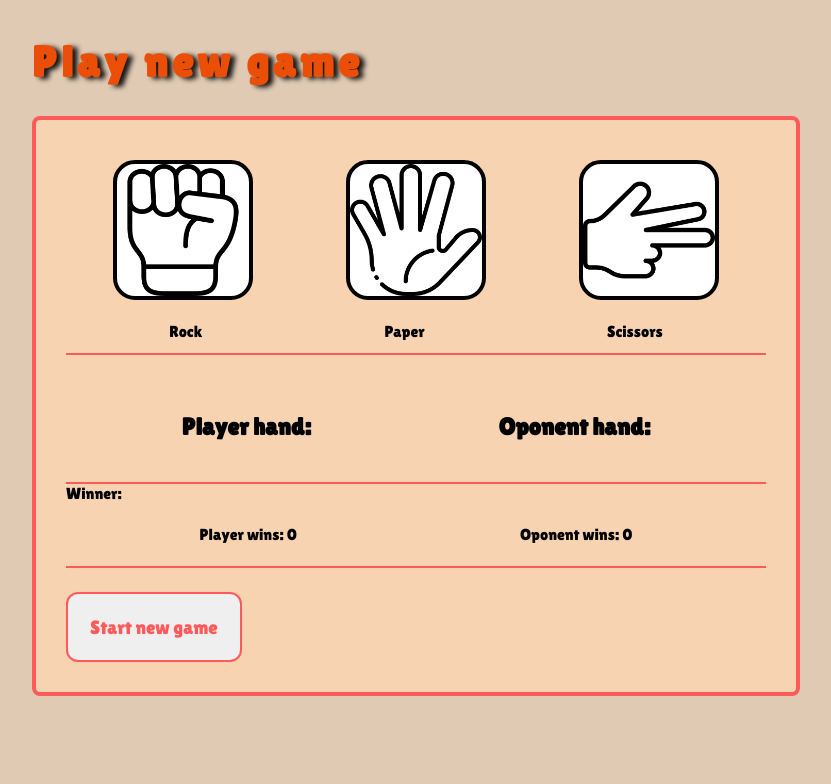
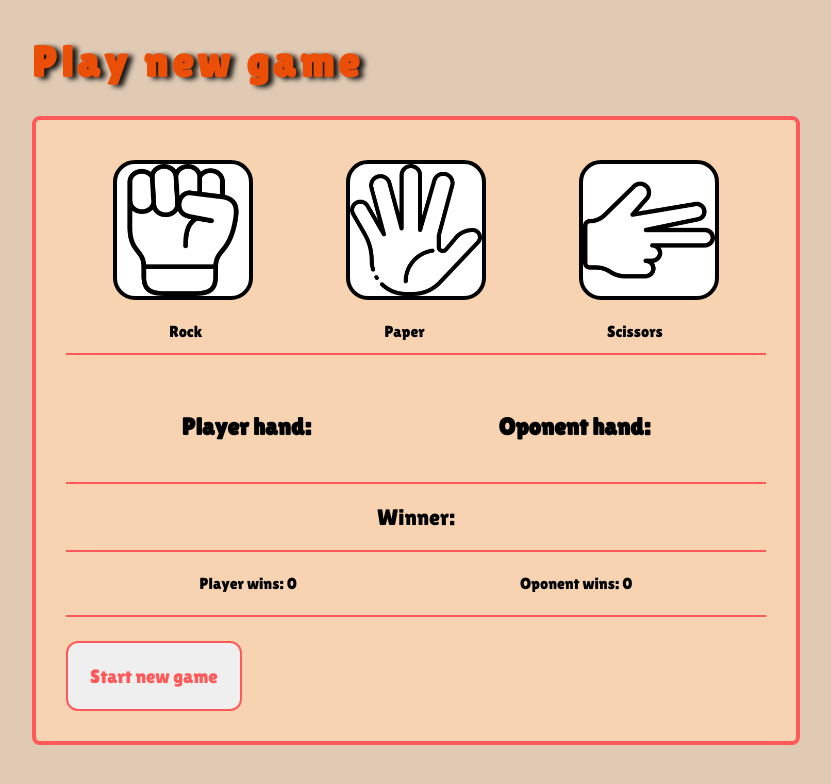
Before and after one commit to MJanuszek/rock-paper-scissors, a React (Vite) app: page / in a window 1280 px wide. Shown: the top 784 px of the page, without its empty margins (224-1055 px from the left). Built offline with nearby package versions, Linux system fonts and the light colour scheme.

Commit message:
score count added

```diff
--- a/src/GameBoard.css
+++ b/src/GameBoard.css
@@ -57,6 +57,15 @@
   padding: 22px;
 }
 
+.winner {
+  font-size: 1.4em;
+  border-bottom: 2px solid #ff5959;
+  display: flex;
+  align-items: center;
+  justify-content: center;
+  padding: 20px;
+}
+
 .restart {
   font-size: 1.2em;
   font-family: "Lilita One", serif;
--- a/src/GameBoard.jsx
+++ b/src/GameBoard.jsx
@@ -5,9 +5,8 @@ function GameBoard() {
   const [player1Hand, setPlayer1Hand] = useState("");
   const [player2Hand, setPlayer2Hand] = useState("");
   const [winner, setWinner] = useState("");
-  let oponentWins = 0;
-  let playerWins = 0;
-
+  const [oponentWins, setoponentWins] = useState(0);
+  const [playerWins, setplayerWins] = useState(0);
   function startNewGame() {
     setPlayer1Hand("");
     setPlayer2Hand("");
@@ -43,9 +42,11 @@ function GameBoard() {
       (player1Hand === "scissors" && player2Hand === "paper") ||
       (player1Hand === "paper" && player2Hand === "rock")
     ) {
-      setWinner("Player 1 wins");
+      setWinner("Player wins");
+      setplayerWins((prev) => prev + 1);
     } else {
-      setWinner("Player 2 wins");
+      setWinner("Oponent");
+      setoponentWins((prev) => prev + 1);
     }
   }
   // ----------------------------------------------------------------------
```
